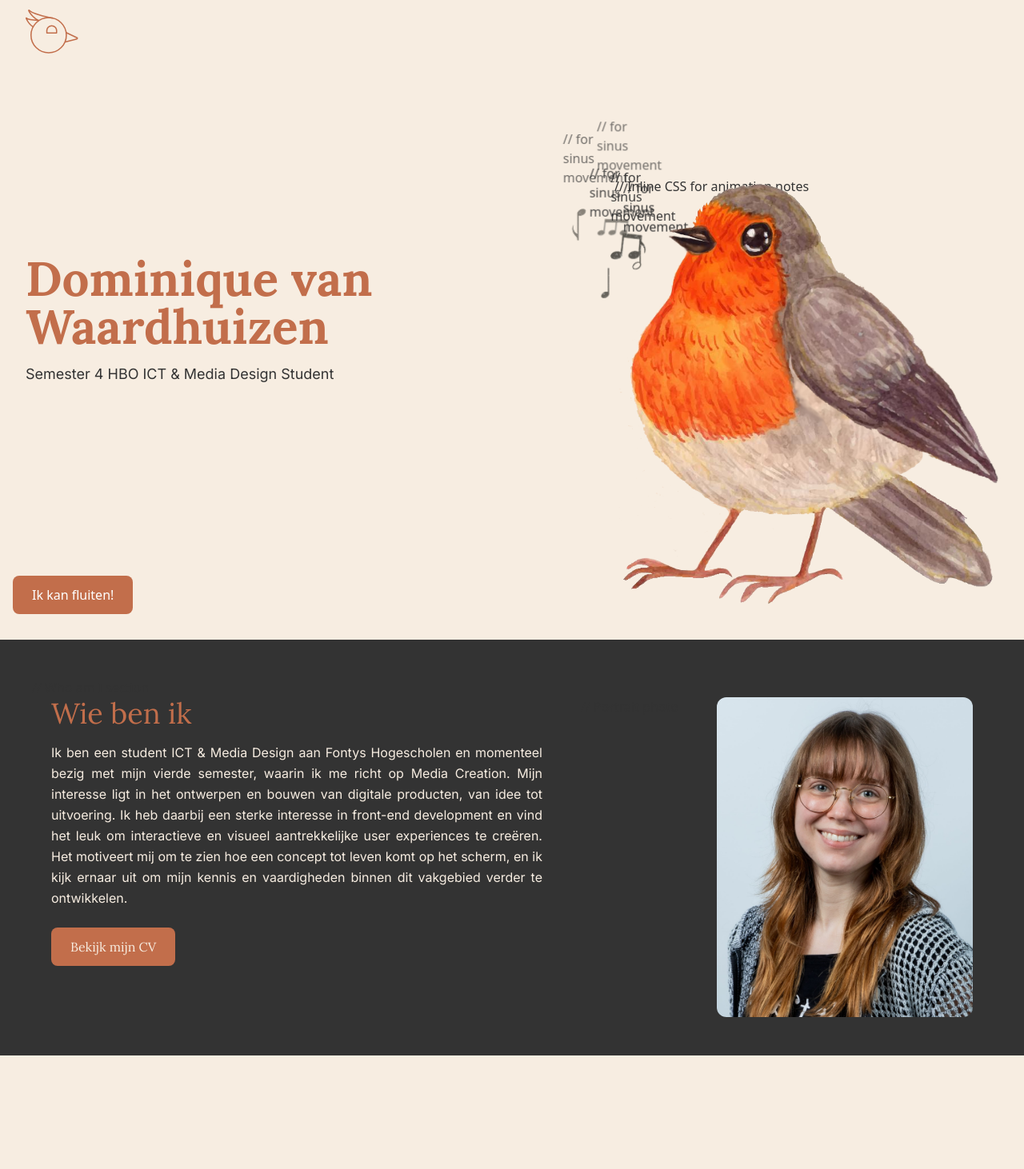
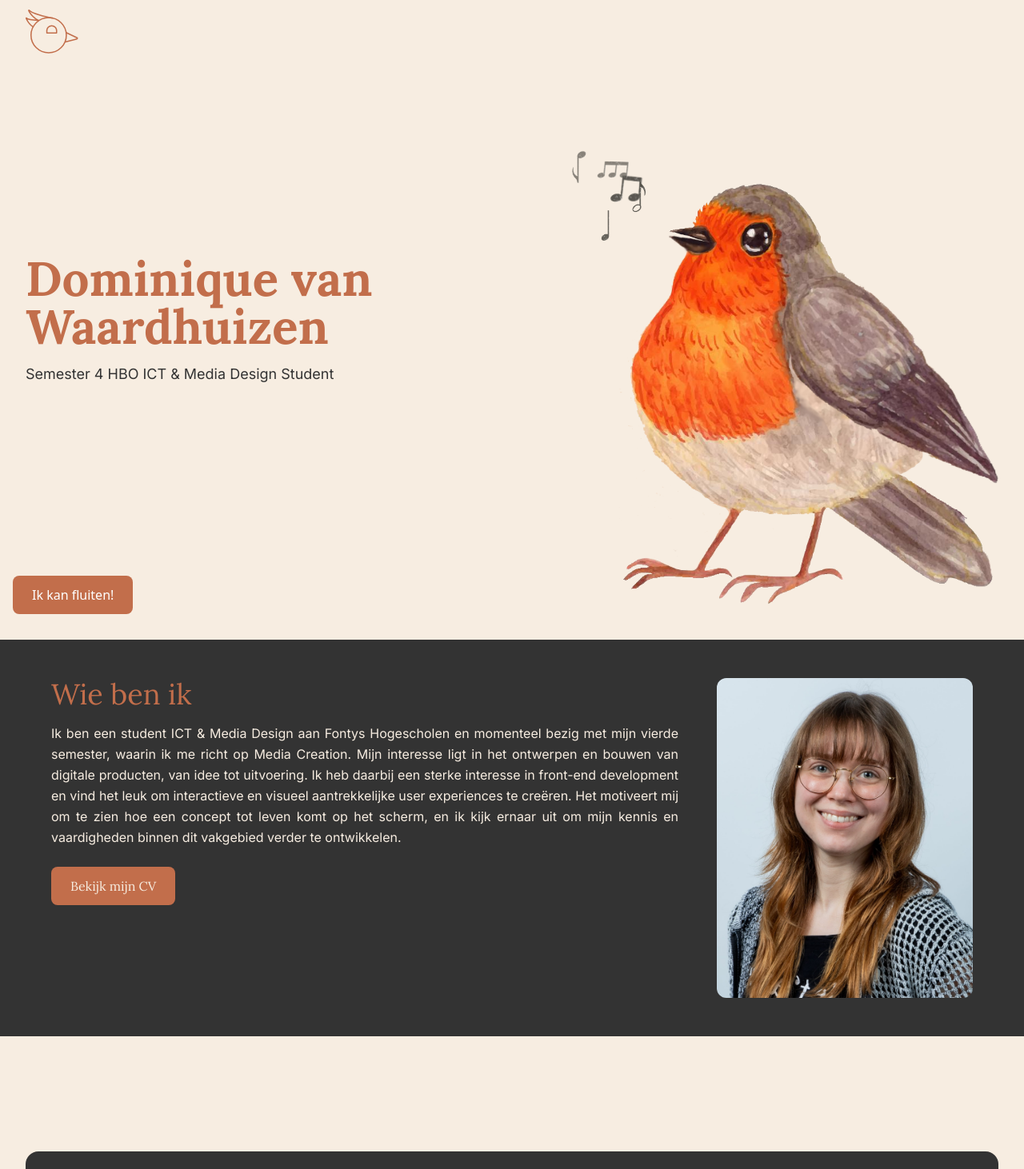
Before and after one commit to dromique/site, a Next.js app: page / in a window 1280 px wide. Shown: the top 1462 px of the page at 80% size. Built offline with nearby package versions, Linux system fonts and the light colour scheme.

Commit message:
fixed comments visible on page

```diff
--- a/app/components/particle-animation.tsx
+++ b/app/components/particle-animation.tsx
@@ -99,7 +99,7 @@ export default function ParticleAnimation() {
     <div
       className={`pointer-events-none absolute right-3 overflow-visible transition-all duration-500 sm:right-[2.5vw] ${anchorPositionClass} w-[42vw] max-w-[480px] aspect-480/547 sm:w-[480px]`}
     >
-      // Inline CSS for animation notes
+      {/* Inline CSS for animation notes en Animate sinus movement of notes */}
       <style>{`
         @keyframes particleFloat {
           0% {
@@ -112,7 +112,6 @@ export default function ParticleAnimation() {
           }
         }
 
-        // Animate sinus movement of notes
         ${particles
           .map(
             (p) => `
@@ -158,7 +157,7 @@ export default function ParticleAnimation() {
             height: 'clamp(1.25rem, 4vw, 2.5rem)',
           }}
         >
-          // for sinus movement
+          {/* for sinus movement */}
           <div className={`particle-wave-${particle.id} h-full w-full`}>
             <Image
               src={NOTE_IMAGES[particle.noteImage]}
--- a/app/components/who-am-i.tsx
+++ b/app/components/who-am-i.tsx
@@ -16,7 +16,6 @@ const handleCvClick = () => {
 export default function Whoami() {
   return (
     <section id="who-am-i" className="min-h-[50vh] bg-[#333333] px-6 py-12 md:px-10">
-      // Who am I section
       <div className="mx-auto flex w-full max-w-6xl flex-col items-center gap-10 md:flex-row md:items-start md:gap-12">
         <div className="flex-1">
           <h2 className="text-4xl text-[#C26E4B] font-lora">Wie ben ik</h2>
@@ -32,7 +31,6 @@ export default function Whoami() {
           </a>
         </div>
 
-        // Portrait photo
         <div className="relative aspect-4/5 w-full max-w-[320px] overflow-hidden rounded-xl md:w-[320px] md:shrink-0">
           <Image
             src={withBasePath("/img/headshot.jpeg")}
--- a/app/cv/page.tsx
+++ b/app/cv/page.tsx
@@ -5,7 +5,7 @@ export default function CvPage() {
 		<main className="min-h-screen bg-[#F7EDE1] px-4 py-20 sm:px-6 md:px-10">
 			<div className="mx-auto flex w-full max-w-6xl flex-col gap-4">
 				<div className="overflow-hidden rounded-xl border border-black/10 bg-white shadow-lg">
-					// Embed CV in page
+					{/* Embed CV in page */}
 					<iframe
 						src={withBasePath("/cv.pdf")}
 						title="CV PDF"
```
